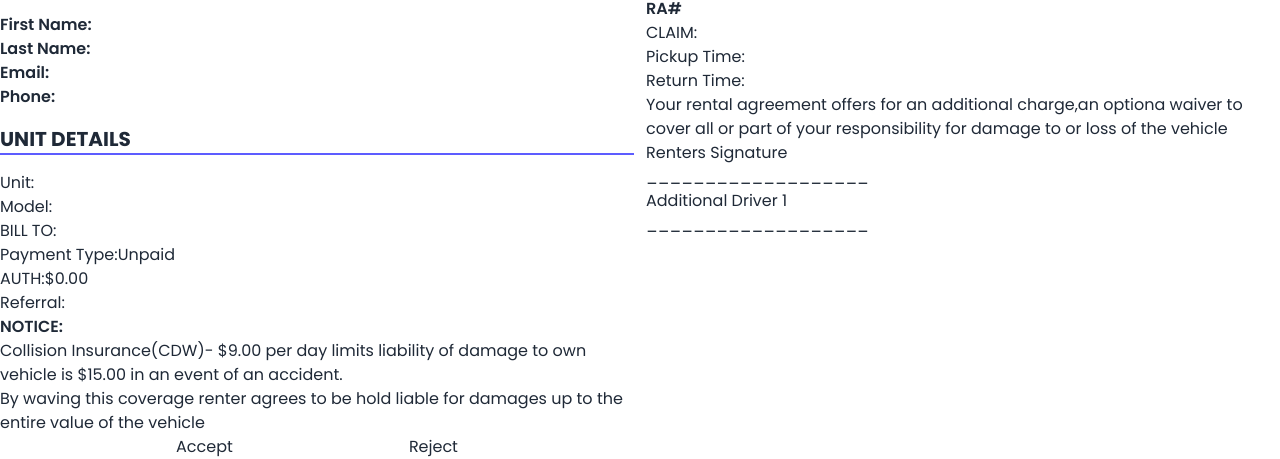
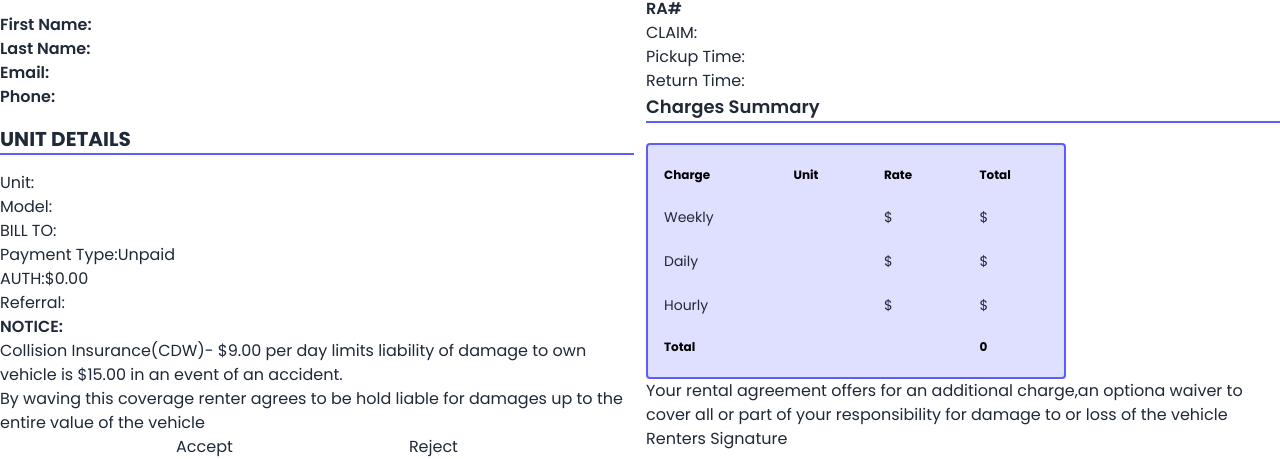
Before and after one commit to Anita-Mahmud/invoice-generator, a React (Vite) app: page / in a window 1280 px wide. Shown: the part 1111-1570 px from the top of the page. Built offline with nearby package versions, Linux system fonts and the light colour scheme; no server answers.

Commit message:
invoice reservation

```diff
--- a/src/Pages/Invoice/Reservation.jsx
+++ b/src/Pages/Invoice/Reservation.jsx
@@ -1,8 +1,8 @@
 import useCar from "../../hooks/useCar";
 
 const Reservation = () => {
-    const {reservation} = useCar();
-   const {rid,pickupDate, returnDate} = reservation
+    const {reservation,weekCharges,dayCharges,hourCharges,charges,collisionDamage,liabilityInsurance,rentalTax} = useCar();
+   const {rid,pickupDate, returnDate,discount} = reservation
     return (
         <div>
             <div>
@@ -15,7 +15,80 @@ const Reservation = () => {
             </div>
             {/* charges */}
             <div>
+            <div>
+            <h3 className="text-lg font-semibold border-b-2 border-[#5D5CFF]">Charges Summary</h3>
+            <div className="w-[420px] mt-5 bg-[#DFDFFF] border-2 border-[#5D5CFF] rounded  py-2.5 ">
+            <div className="">
+            <div className="">
+  <table className="table border-none">
+    {/* head */}
+    <thead className="text-black ">
+      <tr className="border-none">
+        <th >Charge</th>
+        <th>Unit</th>
+        <th>Rate</th>
+        <th>Total</th>
+      </tr>
+    </thead>
+   <tbody>
+   {weekCharges?<tr className="border-none" >
+      <td>Weekly</td>
+      <td>{weekCharges.unit}</td>
+      <td>${weekCharges.rates}</td>
+      <td>${weekCharges.totalWeekly}</td>
+    </tr>:''}
+   {dayCharges?<tr className="border-none" >
+      <td>Daily</td>
+      <td>{dayCharges.unit}</td>
+      <td>${dayCharges.rates}</td>
+      <td>${dayCharges.totalDaily}</td>
+    </tr>:''}
+   {hourCharges?<tr className="border-none" >
+      <td>Hourly</td>
+      <td>{hourCharges.unit}</td>
+      <td>${hourCharges.rates}</td>
+      <td>${hourCharges.totalHourly}</td>
+    </tr>:''}
+    {collisionDamage? <tr className="border-none">
+        <td className="text-nowrap">Collision Damage Waiver</td>
+        <td></td>
+        <td>$9.00</td>
+        <td>$9.00</td>
+      </tr>:''}
+     {liabilityInsurance? <tr className="border-none">
+        <td className="text-nowrap">Liability Insurance</td>
+        <td></td>
+        <td>$15.00</td>
+        <td>$15.00</td>
+      </tr>:''}
+     {rentalTax? <tr className="border-none">
+        <td className="text-nowrap">Rental Tax</td>
+        <td></td>
+        <td>$11.5</td>
+        <td>$11.5</td>
+      </tr>:''}
+   {discount?<tr className="border-none">
+      <td>Discount</td>
+      <td></td>
+        <td></td>
+        <td>{discount}%</td>
 
+    </tr>:''}
+
+   </tbody>
+    <tfoot className="border-none text-black">
+       <tr >
+        <th className="col-span-3">Total</th>
+        <th></th>
+        <th></th>
+        <th>{charges}</th>
+      </tr>
+    </tfoot>
+  </table>
+</div>
+</div>
+            </div>
+        </div>
             </div>
             <div>
                 <p>
--- a/src/Pages/MainContent/Summary/ChargesSummary.jsx
+++ b/src/Pages/MainContent/Summary/ChargesSummary.jsx
@@ -47,24 +47,24 @@ useEffect(()=>{
 
   if (carDetail && reservation.duration)
     {
-      (reservation.duration.weeks>0)?
+      if(reservation.duration.weeks>0){
         setWeekCharges({
           unit:reservation.duration.weeks,
           rates:carDetail.rates.weekly,
           totalWeekly
-        }):setWeekCharges({});
-        (reservation.duration.days>0)?
+        })}
+       if(reservation.duration.days>0){
         setDailyCharges({
           unit:reservation.duration.days,
           rates:carDetail.rates.daily,
           totalDaily
-        }):setDailyCharges({});
-        (reservation.duration.hour>0)?
+        })}
+        if(reservation.duration.hour>0){
         setHourCharges({
           unit:reservation.duration.hours,
           rates:carDetail.rates.hourly,
           totalHourly
-        }):setDailyCharges({});
+        })}
 
         setCharges(parseFloat(totalSum))
 
--- a/src/context/ProductProvider.jsx
+++ b/src/context/ProductProvider.jsx
@@ -37,6 +37,7 @@ const ProductProvider = ({ children }) => {
     setLoading(false)
   },[]);
 
+  console.log(dayCharges)
 
   console.log(charges)
   const carInfo = {loading, reservation,setReservation,setVehicleType, setVehicle,cars,vehicleType,setFirstName,setLastName,setEmail,setPhone,setCollisionDamage,setLiabilityInsurance,setRentalTax,collisionDamage,
@@ -44,7 +45,7 @@ const ProductProvider = ({ children }) => {
     rentalTax,vehicle,firstName,
     lastName,
     email,
-    phone,carDetail,setWeekCharges,setDailyCharges,setHourCharges,setCharges}
+    phone,carDetail,setWeekCharges,setDailyCharges,setHourCharges,setCharges,weekCharges,dayCharges,hourCharges,charges}
   return (
 
     <ProductContext.Provider value={carInfo}>{children}</ProductContext.Provider>
```
